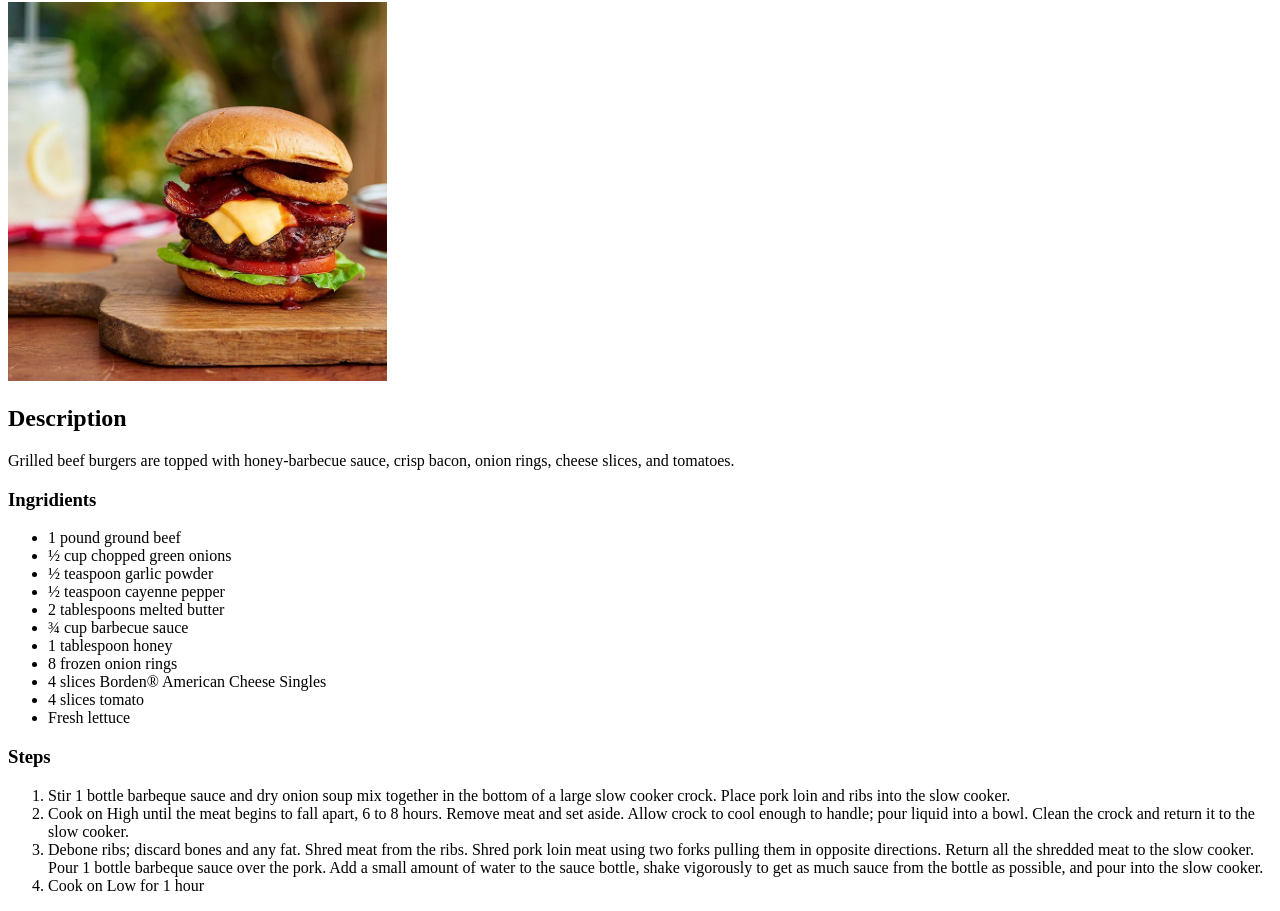
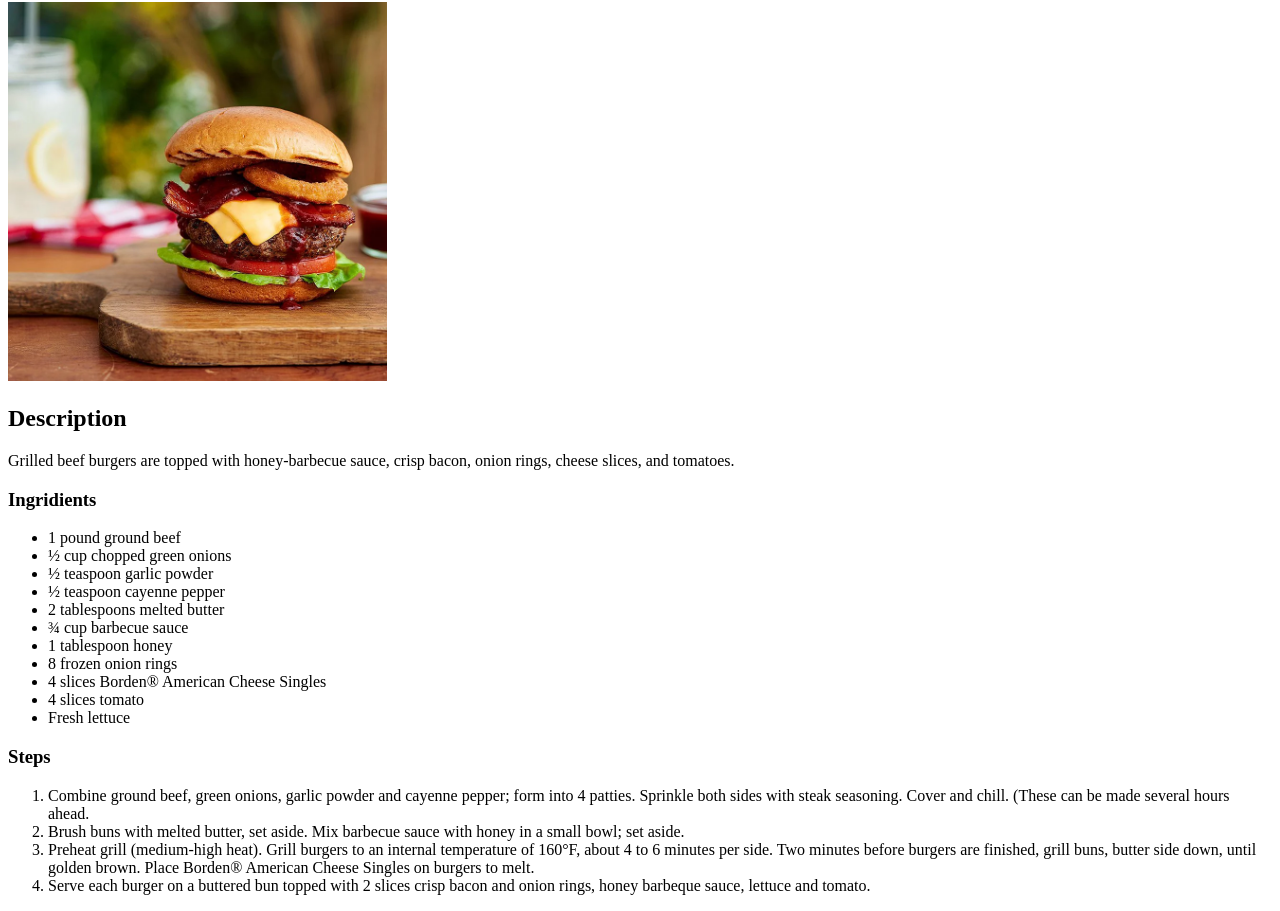
Before and after one commit to averageodinenjoyer/odin-recipes, a plain HTML site: page recipes/burger.html in a window 1280 px wide. Shown: the part 78-989 px from the top of the page. Drawn offline with Linux system fonts and the light colour scheme.

Commit message:
Add list of steps to burger.html

```diff
--- a/recipes/burger.html
+++ b/recipes/burger.html
@@ -25,10 +25,10 @@
   </ul>
   <h3>Steps</h3>
   <ol>
-    <li>Stir 1 bottle barbeque sauce and dry onion soup mix together in the bottom of a large slow cooker crock. Place pork loin and ribs into the slow cooker.</li>
-    <li>Cook on High until the meat begins to fall apart, 6 to 8 hours. Remove meat and set aside. Allow crock to cool enough to handle; pour liquid into a bowl. Clean the crock and return it to the slow cooker.</li>
-    <li>Debone ribs; discard bones and any fat. Shred meat from the ribs. Shred pork loin meat using two forks pulling them in opposite directions. Return all the shredded meat to the slow cooker. Pour 1 bottle barbeque sauce over the pork. Add a small amount of water to the sauce bottle, shake vigorously to get as much sauce from the bottle as possible, and pour into the slow cooker.</li>
-    <li>Cook on Low for 1 hour</li>
+    <li>Combine ground beef, green onions, garlic powder and cayenne pepper; form into 4 patties. Sprinkle both sides with steak seasoning. Cover and chill. (These can be made several hours ahead.</li>
+    <li>Brush buns with melted butter, set aside. Mix barbecue sauce with honey in a small bowl; set aside.</li>
+    <li>Preheat grill (medium-high heat). Grill burgers to an internal temperature of 160°F, about 4 to 6 minutes per side. Two minutes before burgers are finished, grill buns, butter side down, until golden brown. Place Borden® American Cheese Singles on burgers to melt.</li>
+    <li>Serve each burger on a buttered bun topped with 2 slices crisp bacon and onion rings, honey barbeque sauce, lettuce and tomato.</li>
   </ol>
 </body>
 </html>
```
